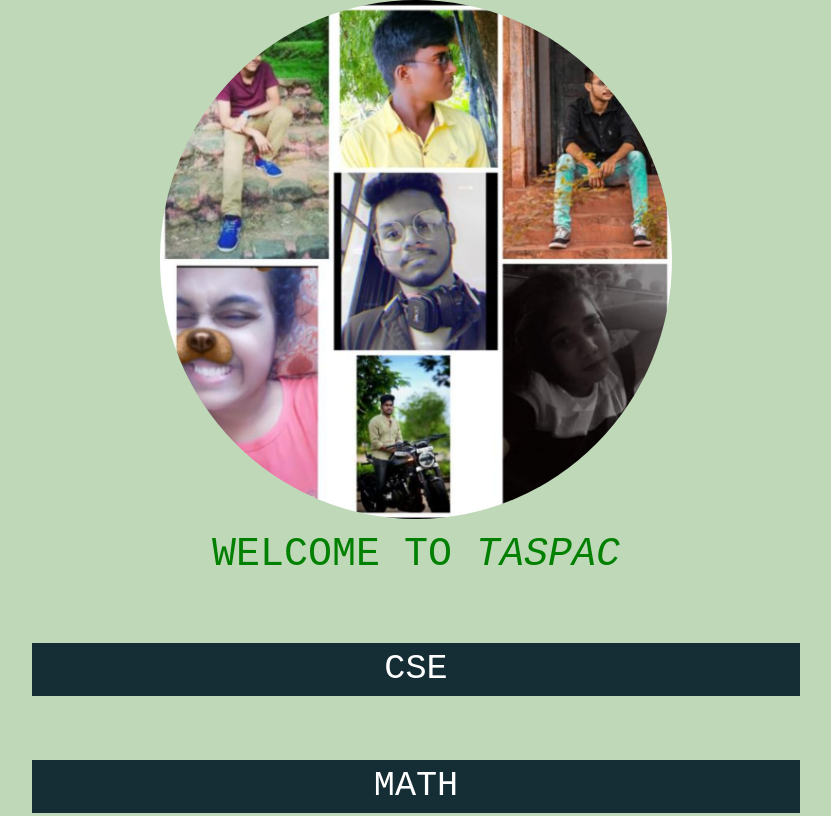
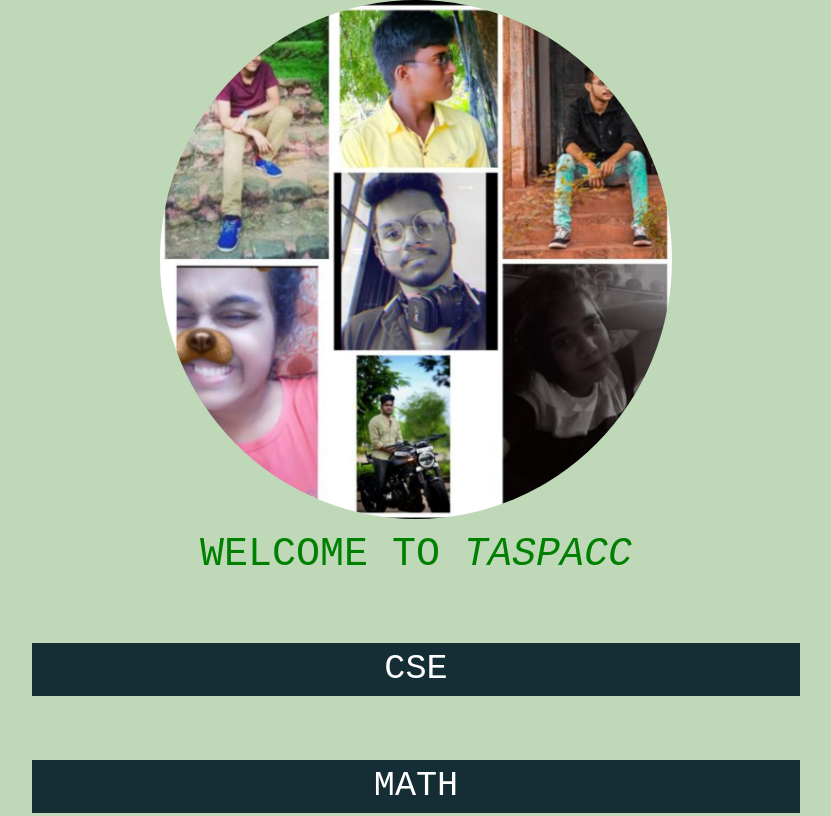
Before and after one commit to Tarun-03/ECE, a plain HTML site: page index.html in a window 1280 px wide. Shown: the top 816 px of the page, without its empty margins (224-1055 px from the left). Drawn offline with nearby package versions, Linux system fonts and the light colour scheme.

Commit message:
Update index.html

```diff
--- a/index.html
+++ b/index.html
@@ -8,14 +8,14 @@
   <script src="https://maxcdn.bootstrapcdn.com/bootstrap/4.0.0/js/bootstrap.min.js" integrity="sha384-JZR6Spejh4U02d8jOt6vLEHfe/JQGiRRSQQxSfFWpi1MquVdAyjUar5+76PVCmYl" crossorigin="anonymous"></script>
   <link rel="stylesheet" href="css/style.css">
   <meta charset="utf-8">
-  <title>TASPAC ASSIGNMENTS</title>
+  <title>TASPACC ASSIGNMENTS</title>
 </head>
 
 <body>
   <center>
     <img src="Images/logo/logo.jpeg" alt="">
   </center>
-  <h6>WELCOME TO <em>TASPAC</em></h6>
+  <h6>WELCOME TO <em>TASPACC</em></h6>
   <div class="buttonmenu" class="container">
         <div class="buttons" style=" background-color: #152D35;">
           <a class="button" href="#">CSE</a>
```
